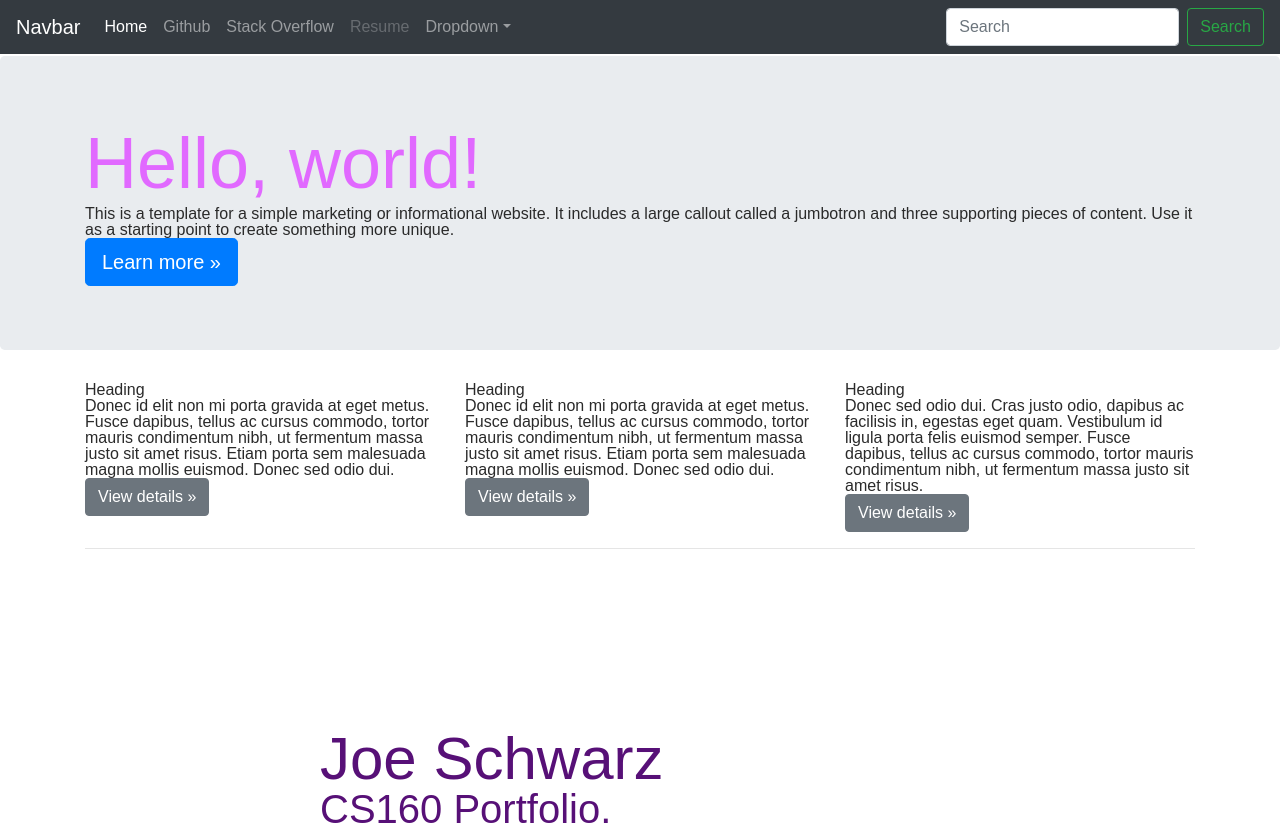
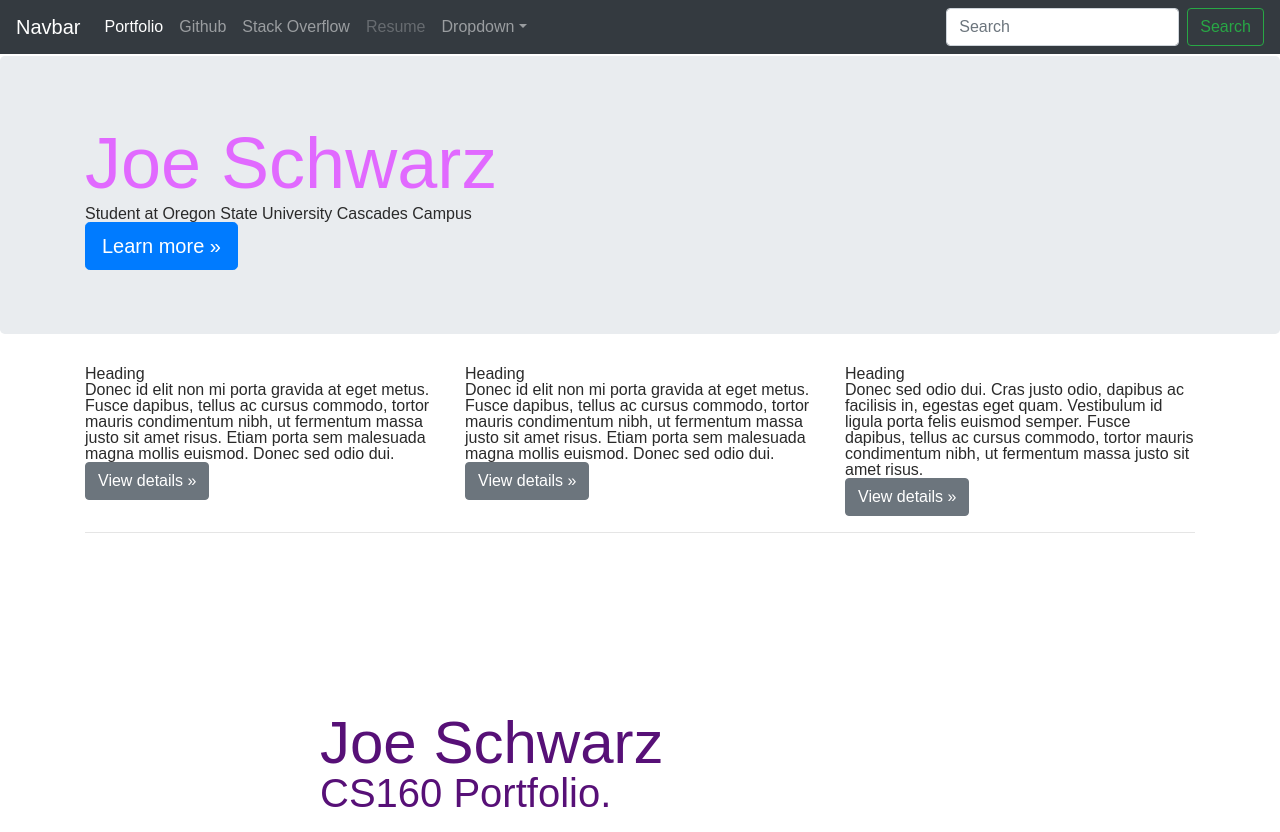
Before and after one commit to Joeschw/Joeschw.github.io, a plain HTML site: page index.html in a window 1280 px wide. Shown: the top 832 px of the page. Drawn offline with nearby package versions, Linux system fonts and the light colour scheme.

Commit message:
Added on click java function to h1

```diff
--- a/index.html
+++ b/index.html
@@ -25,7 +25,7 @@
       <div class="collapse navbar-collapse" id="navbarsExampleDefault">
         <ul class="navbar-nav mr-auto">
           <li class="nav-item active">
-            <a class="nav-link" href="file:///C:/Users/Joe%20Schwarz/Documents/2019-2020/CS%20130/Git%20Kraken/Joeschw.github.io/index.html">Home <span class="sr-only">(current)</span></a>
+            <a class="nav-link" href="file:///C:/Users/Joe%20Schwarz/Documents/2019-2020/CS%20130/Git%20Kraken/Joeschw.github.io/index.html">Portfolio <span class="sr-only">(current)</span></a>
           </li>
           <li class="nav-item">
             <a class="nav-link" href="https://github.com/Joeschw">Github</a>
@@ -57,8 +57,8 @@
       <!-- Main jumbotron for a primary marketing message or call to action -->
       <div class="jumbotron">
         <div class="container">
-          <h1 class="display-3">Hello, world!</h1>
-          <p>This is a template for a simple marketing or informational website. It includes a large callout called a jumbotron and three supporting pieces of content. Use it as a starting point to create something more unique.</p>
+          <h1 onclick="this.style.color='orange';" class="display-3">Joe Schwarz</h1>
+          <p>Student at Oregon State University Cascades Campus</p>
           <p><a class="btn btn-primary btn-lg" href="#" role="button">Learn more &raquo;</a></p>
         </div>
       </div>
```
